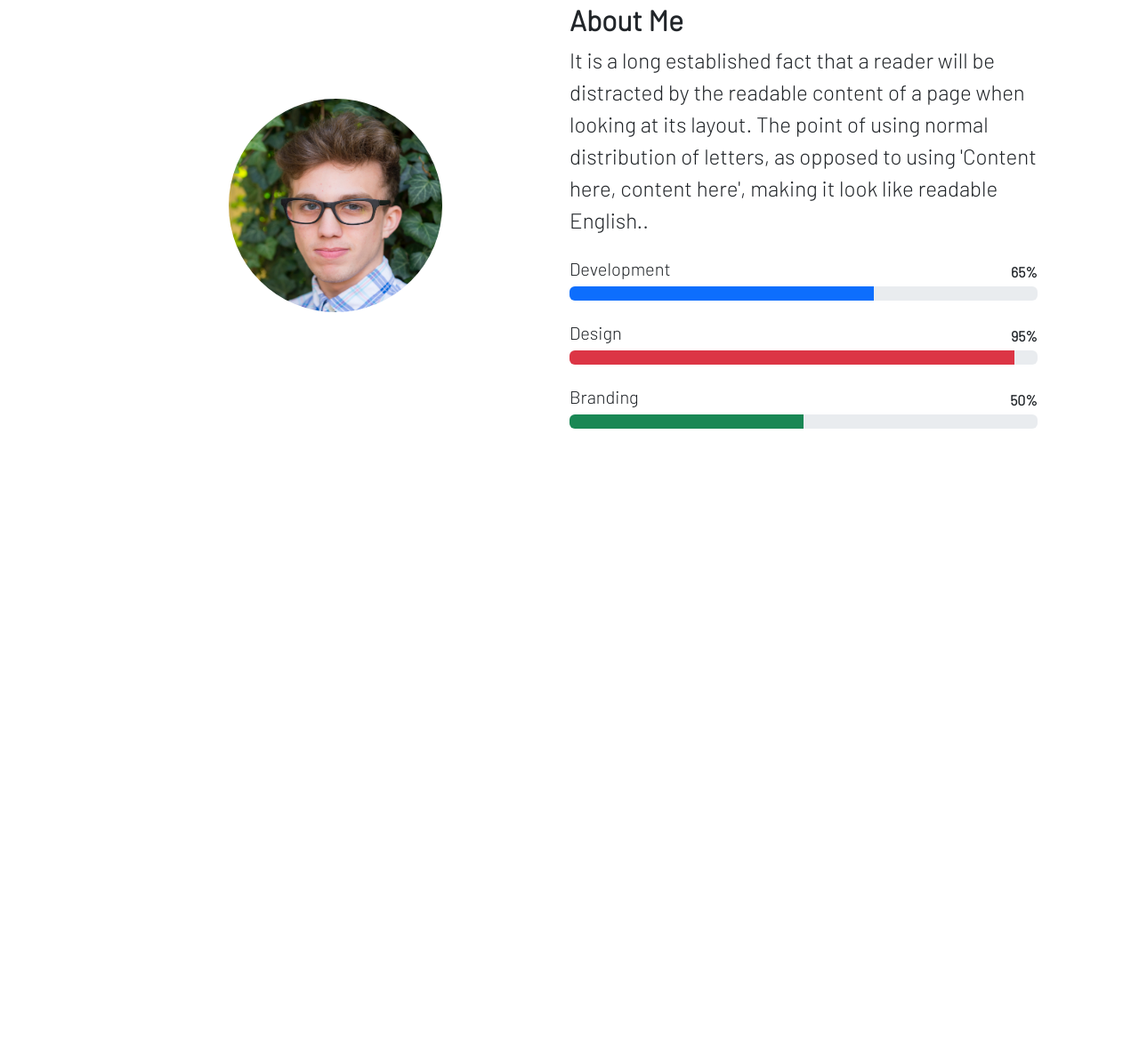
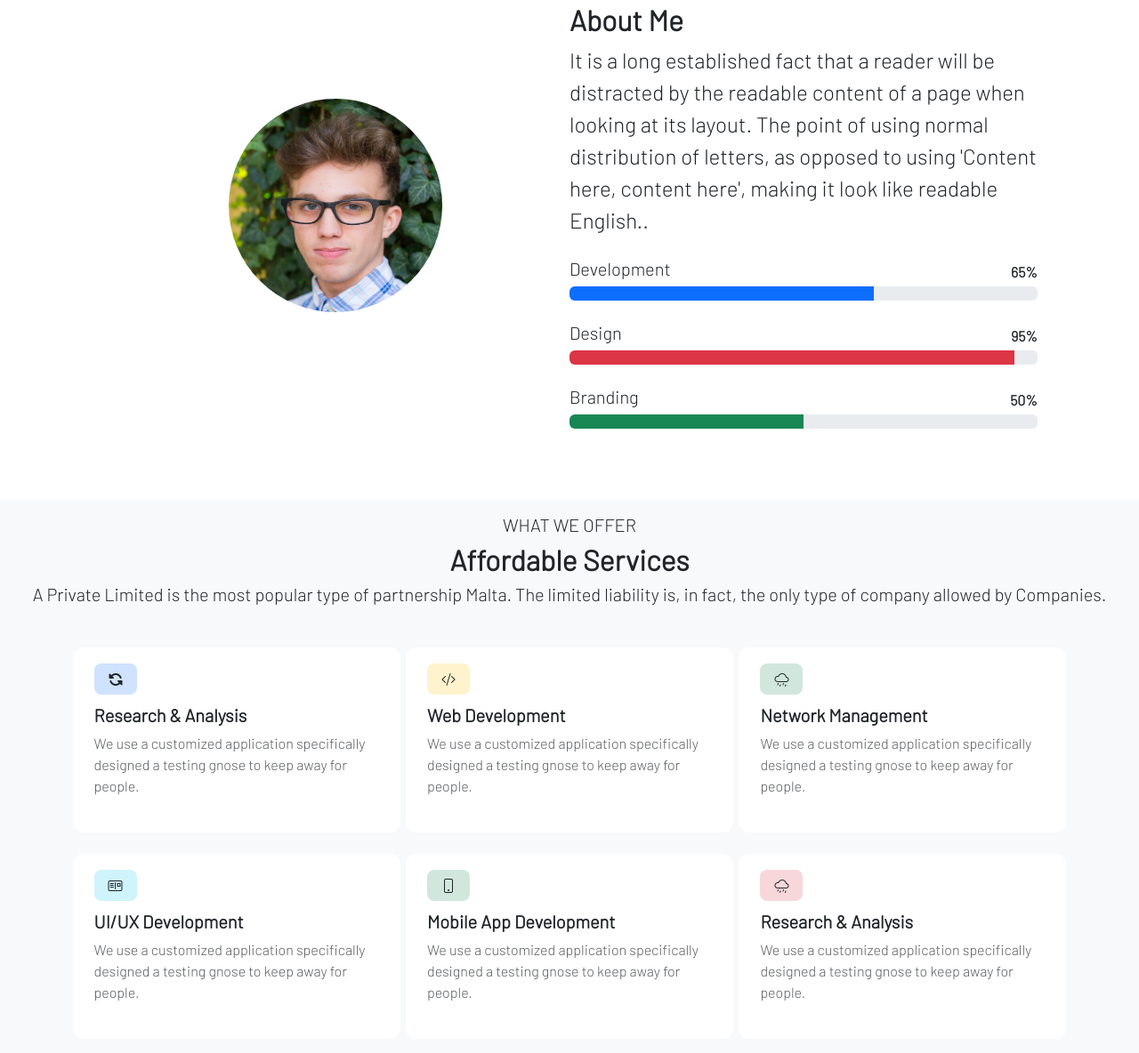
Before and after one commit to foadEbrahimi/Personal-Portfolio, a website: page index.html in a window 1280 px wide. Shown: the part 859-2043 px from the top of the page at 89% size. Before the commit the page ends 1341 px from the top, so only its background shows below. Drawn offline with nearby package versions, Linux system fonts and the light colour scheme.

Commit message:
Add Section Services

```diff
--- a/assets/css/style.css
+++ b/assets/css/style.css
@@ -15,7 +15,7 @@ body {
 }
 /* Root Style And Class */
 section {
-  margin: 0 2rem;
+  margin: 5rem 2rem;
 }
 @media screen and (min-width: 1200px) {
   header {
@@ -77,9 +77,6 @@ li {
 /* end */
 
 /* About Section */
-.About {
-  margin-top: 5rem;
-}
 .About-img-container {
   width: 15rem;
   height: 15rem;
@@ -101,3 +98,28 @@ li {
   }
 }
 /* end */
+
+/* Services */
+.cards {
+  column-gap: 0.4rem;
+}
+.card-view {
+  background: white;
+  padding: 1.5rem;
+  border-radius: 0.75rem;
+  transition: var(--transition);
+}
+.card-view:hover {
+  transform: rotate(2deg);
+}
+@media screen and (min-width: 768px) {
+  .card-view {
+    max-width: 23rem;
+  }
+}
+@media screen and (min-width: 1515px) {
+  .cards {
+    gap: 1rem 2.4rem !important;
+  }
+}
+/* end */
--- a/index.html
+++ b/index.html
@@ -89,6 +89,7 @@
       </div>
     </nav>
     <main class="container">
+      <!-- Hero -->
       <header class="container mt-3 d-lg-flex align-items-center">
         <div class="contect">
           <h3 class="text-primary">Hello i'am</h3>
@@ -121,7 +122,7 @@
           />
         </div>
       </header>
-
+      <!-- About -->
       <section class="About d-lg-flex align-items-center">
         <div class="About-me">
           <div class="About-img-container m-auto">
@@ -177,7 +178,83 @@
           </div>
         </div>
       </section>
+      <!-- Services -->
     </main>
+    <div class="Services bg-light p-3">
+      <div class="contect text-center">
+        <h5>WHAT WE OFFER</h5>
+        <h2 class="fw-bold">Affordable Services</h2>
+        <h5>
+          A Private Limited is the most popular type of partnership Malta. The
+          limited liability is, in fact, the only type of company allowed by
+          Companies.
+        </h5>
+      </div>
+      <div
+        class="cards mt-4 row justify-content-evenly justify-content-xl-center"
+      >
+        <div class="card-view mt-4 curser-pointer col-md-6 col-lg-7">
+          <span class="icon-container bg-primary-subtle px-3 py-2 rounded-3">
+            <i class="fa-solid fa-rotate fa-flip-horizontal"></i>
+          </span>
+          <h5 class="fw-bold mt-3">Research & Analysis</h5>
+          <p class="text-muted">
+            We use a customized application specifically designed a testing
+            gnose to keep away for people.
+          </p>
+        </div>
+        <div class="card-view mt-4 curser-pointer col-md-6 col-lg-7">
+          <span class="icon-container bg-warning-subtle px-3 py-2 rounded-3">
+            <i class="bi bi-code-slash"></i>
+          </span>
+          <h5 class="fw-bold mt-3">Web Development</h5>
+          <p class="text-muted">
+            We use a customized application specifically designed a testing
+            gnose to keep away for people.
+          </p>
+        </div>
+        <div class="card-view mt-4 curser-pointer col-md-6 col-lg-7">
+          <span class="icon-container bg-success-subtle px-3 py-2 rounded-3">
+            <i class="bi bi-cloud-drizzle"></i>
+          </span>
+          <h5 class="fw-bold mt-3">Network Management</h5>
+          <p class="text-muted">
+            We use a customized application specifically designed a testing
+            gnose to keep away for people.
+          </p>
+        </div>
+        <div class="card-view mt-4 curser-pointer col-md-6 col-lg-7">
+          <span class="icon-container bg-info-subtle px-3 py-2 rounded-3">
+            <i class="bi bi-postcard"></i>
+          </span>
+          <h5 class="fw-bold mt-3">UI/UX Development</h5>
+          <p class="text-muted">
+            We use a customized application specifically designed a testing
+            gnose to keep away for people.
+          </p>
+        </div>
+        <div class="card-view mt-4 curser-pointer col-md-6 col-lg-7">
+          <span class="icon-container bg-success-subtle px-3 py-2 rounded-3">
+            <i class="bi bi-phone"></i>
+          </span>
+          <h5 class="fw-bold mt-3">Mobile App Development</h5>
+          <p class="text-muted">
+            We use a customized application specifically designed a testing
+            gnose to keep away for people.
+          </p>
+        </div>
+        <div class="card-view mt-4 curser-pointer col-md-6 col-lg-7">
+          <span class="icon-container bg-danger-subtle px-3 py-2 rounded-3">
+            <i class="bi bi-cloud-drizzle"></i>
+          </span>
+          <h5 class="fw-bold mt-3">Research & Analysis</h5>
+          <p class="text-muted">
+            We use a customized application specifically designed a testing
+            gnose to keep away for people.
+          </p>
+        </div>
+      </div>
+    </div>
   </body>
   <script src="./node_modules/bootstrap/dist/js/bootstrap.bundle.js"></script>
   <script
```
